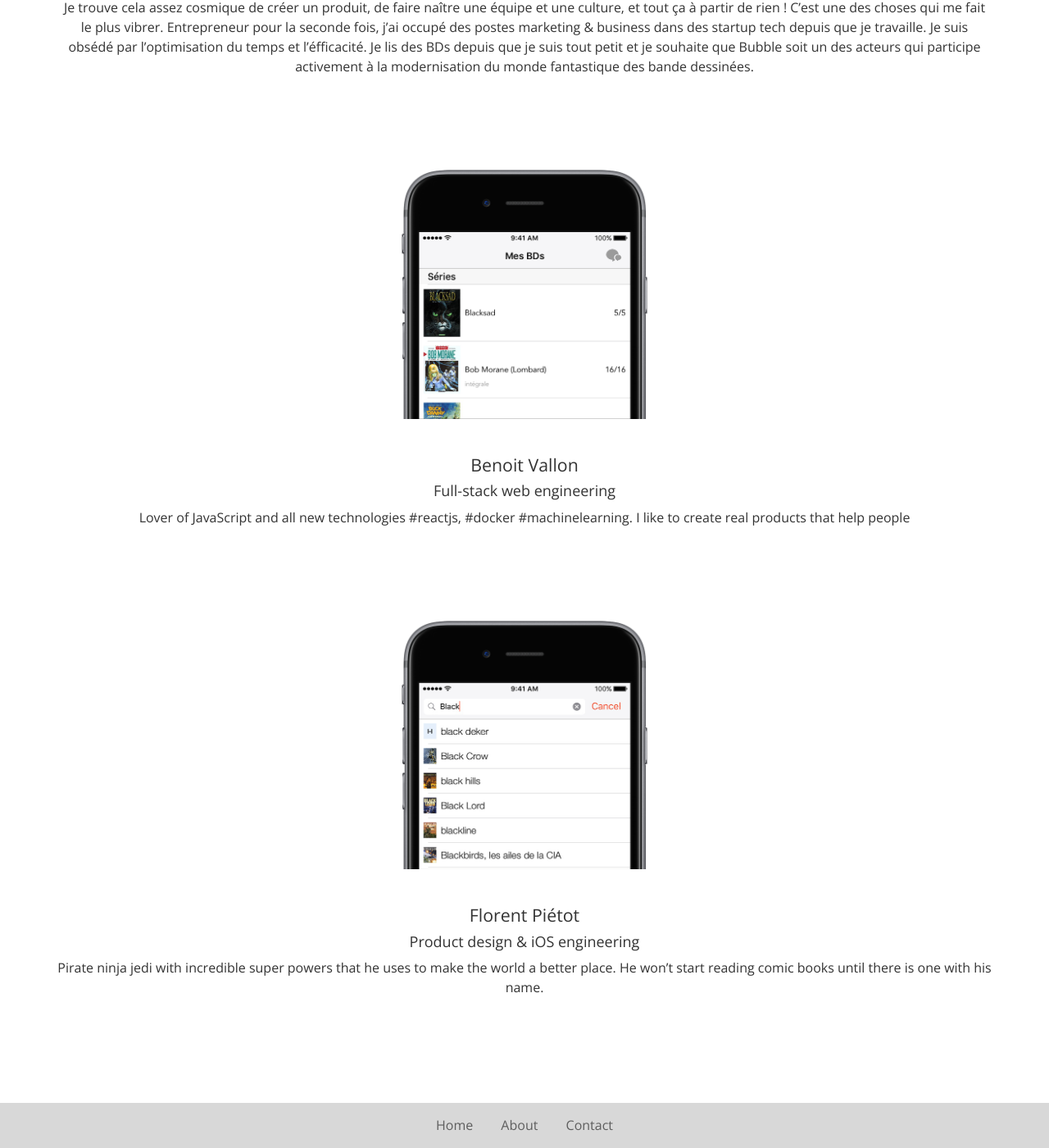
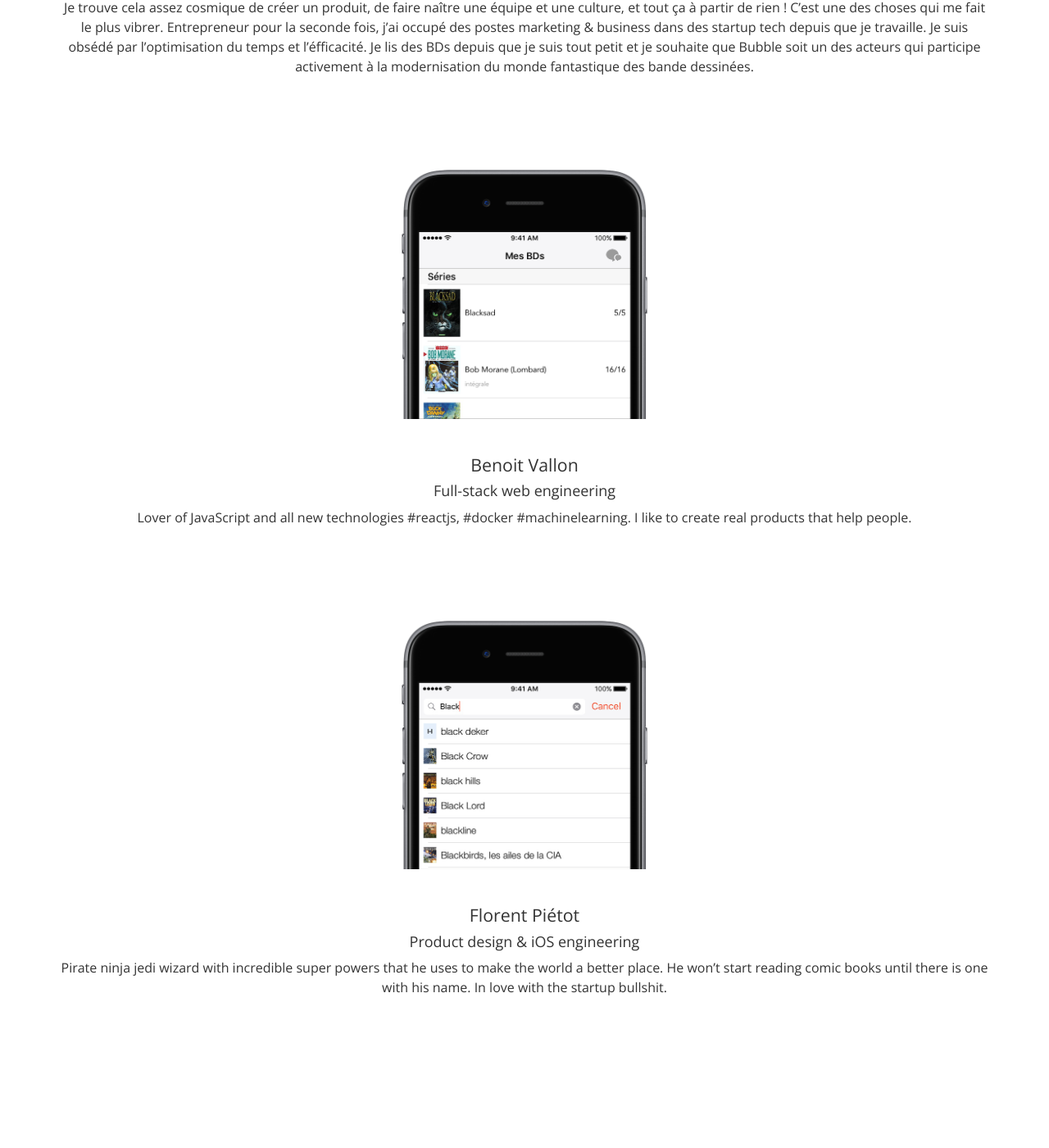
Before and after one commit to hbcbh1999/bubble-website, a Jekyll site: the page built from about-en.md, in a window 1280 px wide and 1400 px high, scrolled down 1157 px. Shown: the whole window at 82% size. Built offline with Jekyll 4.4.1, drawn with Linux system fonts in a browser that asks for light colours; after the commit the page ends 2502 px from its top, so only the background shows below that.

Commit message:
Remove footer and improve facebook:og image

```diff
--- a/_includes/head.html
+++ b/_includes/head.html
@@ -37,7 +37,7 @@
     <meta property="og:type"               content="website" />
     <meta property="og:title"              content="{{ site.title }}" />
     <meta property="og:description"        content="{{ site.description }}" />
-    <meta property="og:image"              content="{{ site.url}}img/bubble-facebook-og.jpg" />
+    <meta property="og:image"              content="{{ site.url}}/img/bubble-facebook-og.jpg" />
 
     <!-- Bootstrap Core CSS -->
     <link rel="stylesheet" href="../css/bootstrap.min.css" type="text/css">
--- a/_includes/team.html
+++ b/_includes/team.html
@@ -6,7 +6,12 @@
 				<h3>Nicolas Dévé</h3>
 				<h4>Business development, legal & financing</h4>
 				<p>
-				Je trouve cela assez cosmique de créer un produit, de faire naître une équipe et une culture, et tout ça à partir de rien ! C’est une des choses qui me fait le plus vibrer. Entrepreneur pour la seconde fois, j’ai occupé des postes marketing & business dans des startup tech depuis que je travaille. Je suis obsédé par l’optimisation du temps et l’éfficacité. Je lis des BDs depuis que je suis tout petit et je souhaite que Bubble soit un des acteurs qui participe activement à la modernisation du monde fantastique des bande dessinées.</p>
+				{% if page.lang == "fr" %}
+					Je trouve cela assez cosmique de créer un produit, de faire naître une équipe et une culture, et tout ça à partir de rien ! C’est une des choses qui me fait le plus vibrer. Entrepreneur pour la seconde fois, j’ai occupé des postes marketing & business dans des startup tech depuis que je travaille. Je suis obsédé par l’optimisation du temps et l’éfficacité. Je lis des BDs depuis que je suis tout petit et je souhaite que Bubble soit un des acteurs qui participe activement à la modernisation du monde fantastique des bande dessinées.
+				{% elsif page.lang == "en" %}
+					Je trouve cela assez cosmique de créer un produit, de faire naître une équipe et une culture, et tout ça à partir de rien ! C’est une des choses qui me fait le plus vibrer. Entrepreneur pour la seconde fois, j’ai occupé des postes marketing & business dans des startup tech depuis que je travaille. Je suis obsédé par l’optimisation du temps et l’éfficacité. Je lis des BDs depuis que je suis tout petit et je souhaite que Bubble soit un des acteurs qui participe activement à la modernisation du monde fantastique des bande dessinées.
+				{% endif %}
+				</p>
 			</div>
 		</article>
 		<article id="" class="features-row col-md-12">
@@ -14,8 +19,13 @@
 			<div class="features-text">
 				<h3>Benoit Vallon</h3>
 				<h4>Full-stack web engineering</h4>
-				<p>Lover of JavaScript and all new technologies #reactjs, #docker #machinelearning.
-I like to create real products that help people</p>
+				<p>
+				{% if page.lang == "fr" %}
+					Lover of JavaScript and all new technologies #reactjs, #docker #machinelearning. I like to create real products that help people.
+				{% elsif page.lang == "en" %}
+					Lover of JavaScript and all new technologies #reactjs, #docker #machinelearning. I like to create real products that help people.
+				{% endif %}
+				</p>
 			</div>
 		</article>
 		<article id="" class="features-row col-md-12">
@@ -23,7 +33,13 @@
 			<div class="features-text">
 				<h3>Florent Piétot</h3>
 				<h4>Product design & iOS engineering</h4>
-				<p>Pirate ninja jedi with incredible super powers that he uses to make the world a better place. He won’t start reading comic books until there is one with his name.</p>
+				<p>
+				{% if page.lang == "fr" %}
+					Pirate ninja jedi wizard with incredible super powers that he uses to make the world a better place. He won’t start reading comic books until there is one with his name. In love with the startup bullshit.
+				{% elsif page.lang == "en" %}
+					Pirate ninja jedi wizard with incredible super powers that he uses to make the world a better place. He won’t start reading comic books until there is one with his name. In love with the startup bullshit.
+				{% endif %}
+				</p>
 			</div>
 		</article>
 	</div>
--- a/_layouts/default.html
+++ b/_layouts/default.html
@@ -23,8 +23,7 @@
 	{{ content }}
 	</div>
 
-  {% include footer.html %}
+  <!-- {% include footer.html %} -->
   {% include scripts.html %}
-
 </body>
 </html>
```
